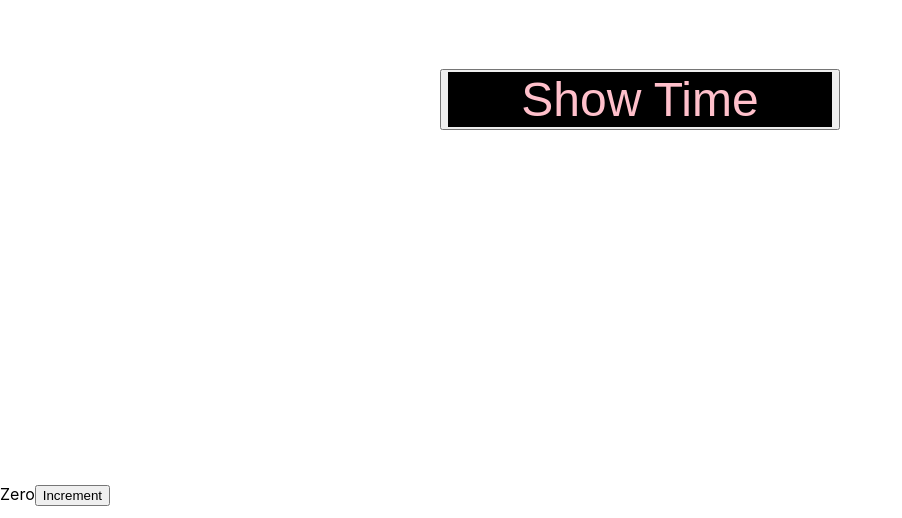
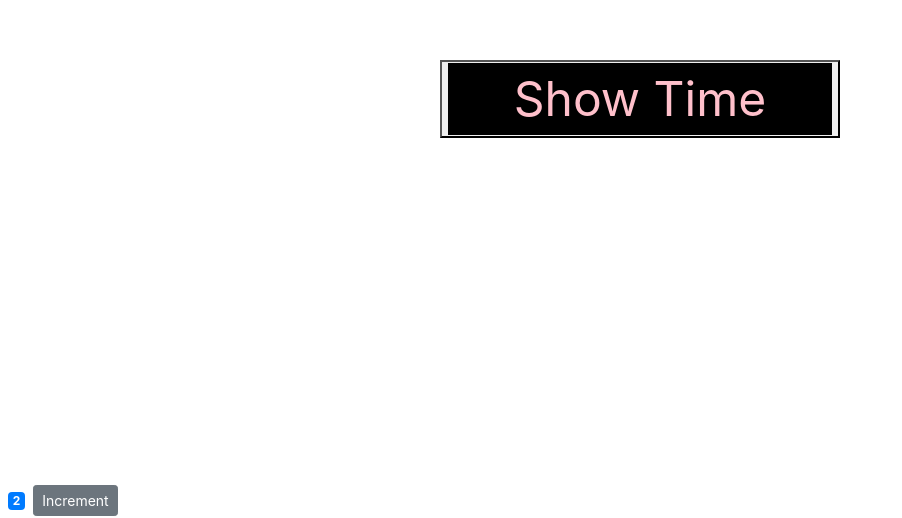
Before and after one commit to ScottGledhill/practice, a React (Create React App) app: page / in a window 1280 px wide. Shown: the part 286-804 px from the top of the page, without its empty margins (0-902 px from the left). Built offline with nearby package versions, Linux system fonts and the light colour scheme.

Commit message:
handleicnrement added, bound

```diff
--- a/package.json
+++ b/package.json
@@ -3,6 +3,7 @@
   "version": "0.1.0",
   "private": true,
   "dependencies": {
+    "bootstrap": "^4.1.3",
     "react": "^16.5.2",
     "react-dom": "^16.5.2",
     "react-scripts": "2.0.5",
--- a/src/CounterComponents.js/Counter.js
+++ b/src/CounterComponents.js/Counter.js
@@ -2,27 +2,31 @@ import React, { Component } from 'react';
 import { Button } from 'reactstrap';
 
 class Counter extends Component {
+  constructor () {
+    super()
+    this.handleIncrement = this.handleIncrement.bind(this)
+  }
   state = {
-    count: 0
+    count: 2
   }
 
-  styles = {
-    fontSize: 50,
-    fontWeight: "bold"
+  handleIncrement() {
+    console.log('increment clicked')
   }
 
   render() {
 
     return (
       <div>
-        <span className="{this.getBadgeClasses()}">{this.formatCount()}</span>
-        <button className="btn btn-secondary btn-sm"> Increment </button>
+        <span className={this.getBadgeClasses()}>{this.formatCount()}</span>
+        <button onClick={this.handleIncrement} className="btn btn-secondary btn-sm"> Increment </button>
       </div>
     );
   }
   getBadgeClasses() {
     let classes = "badge m-2 badge-";
     classes += this.state.count === 0 ? "warning" : "primary";
+    return classes;
   }
 
   formatCount() {
--- a/src/index.js
+++ b/src/index.js
@@ -3,6 +3,7 @@ import ReactDOM from 'react-dom';
 import './index.css';
 import App from './App';
 import * as serviceWorker from './serviceWorker';
+import 'bootstrap/dist/css/bootstrap.min.css';
 
 ReactDOM.render(<App />, document.getElementById('root'));
 
```
Also changed, not shown: 1 other file (tests, documents, lock files or other folders).
